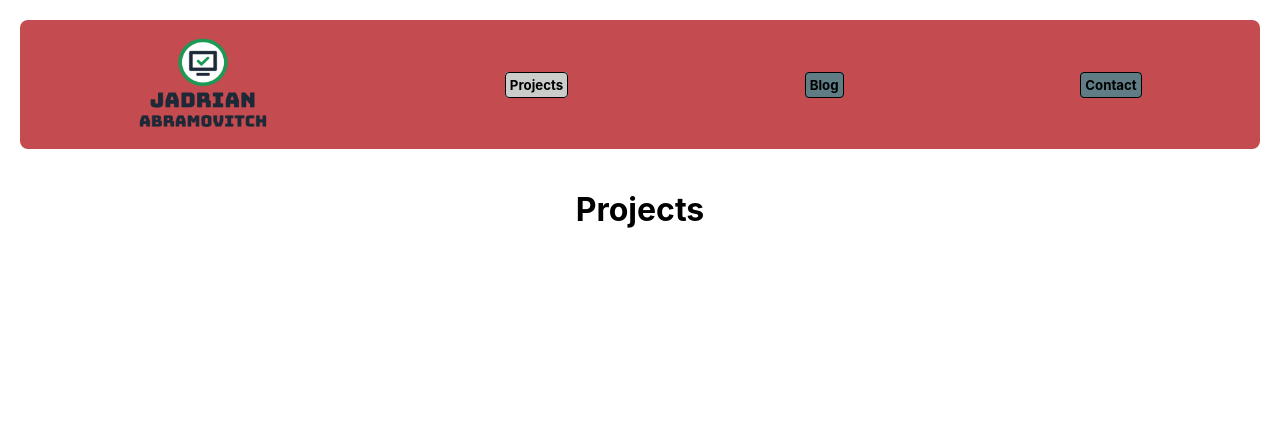
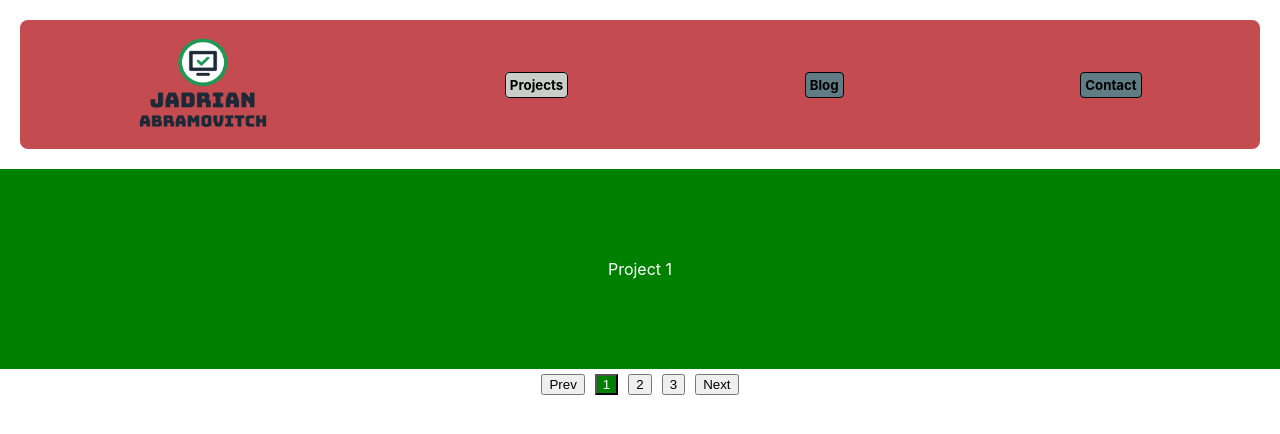
Before and after one commit to jadrian-abramovitch/Portfolio, a React (Create React App) app: page /projects in a window 1280 px wide. Shown: the top 434 px of the page. Built offline with nearby package versions, Linux system fonts and the light colour scheme.

Commit message:
adding barebones carousel

```diff
--- /dev/null
+++ b/src/components/Carousel.js
@@ -0,0 +1,63 @@
+import React, { useState } from "react";
+
+import "../styles/Carousel.css";
+
+export const CarouselItem = ({ children, width }) => {
+    return (
+        <div className="carousel-item" style={{ width: width }}>
+            {children}
+        </div>
+    )
+};
+
+const Carousel = ({ children }) => {
+    const [activeIndex, setActiveIndex] = useState(0);
+
+    const updateIndex = (newIndex) => {
+        if (newIndex < 0) {
+            newIndex = 0;
+        } else if (newIndex >= React.Children.count(children)) {
+            newIndex = React.Children.count(children) - 1;
+        }
+        setActiveIndex(newIndex);
+    }
+
+    return (
+        <div className="carousel">
+            <div className="carousel-inner"
+            style={{ transform: `translateX(-${activeIndex * 100}%)`}}>
+                {React.Children.map(children, (child, index) => {
+                    return React.cloneElement(child, { width: "100%" });
+                })}
+            </div>
+            <div className="indicators">
+                <button onClick={() => {
+                    updateIndex(activeIndex-1);
+                }}
+                >
+                    Prev
+                </button>
+                {React.Children.map(children, (child, index) => {
+                    return (
+                        <button
+                        className={`${index === activeIndex ? "active" : ""}`}
+                        onClick={() => {
+                            updateIndex(index);
+                        }}
+                        >
+                            {index + 1}
+                        </button>
+                    );
+                })}
+                <button onClick={() => {
+                    updateIndex(activeIndex + 1);
+                }}
+                >
+                    Next
+                </button>
+            </div>
+        </div>
+    )
+};
+
+export default Carousel;
--- /dev/null
+++ b/src/styles/Carousel.css
@@ -0,0 +1,31 @@
+.carousel {
+    overflow: hidden;
+}
+
+.carousel-inner {
+    white-space: nowrap;
+    transition: transform 0.3s;
+}
+
+.carousel-item {
+    display: inline-flex;
+    align-items: center;
+    justify-content: center;
+    height: 200px;
+    background-color: green;
+    color: #fff;
+}
+
+.indicators {
+    display: flex;
+    justify-content: center;
+}
+
+.indicators > button {
+    margin: 5px;
+}
+
+.indicators > button.active {
+    background-color: green;
+    color: #fff;
+}
--- a/src/views/Projects.js
+++ b/src/views/Projects.js
@@ -1,8 +1,14 @@
+import Carousel, { CarouselItem } from "../components/Carousel";
+
 const Projects = () => {
     return(
-        <h1>
-            Projects
-        </h1>
+        <div className="Projects">
+            <Carousel>
+                <CarouselItem>Project 1</CarouselItem>
+                <CarouselItem>Project 2</CarouselItem>
+                <CarouselItem>Project 3</CarouselItem>
+            </Carousel>
+        </div>
     );
 };
 
```
